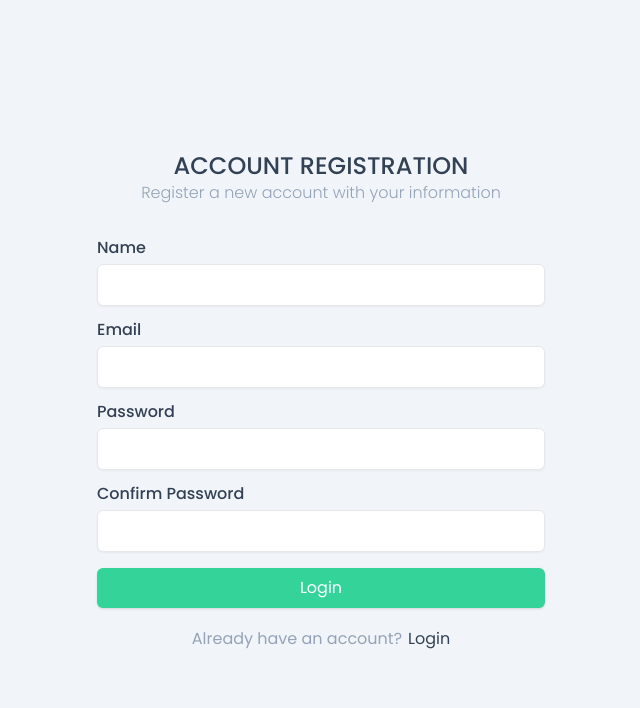
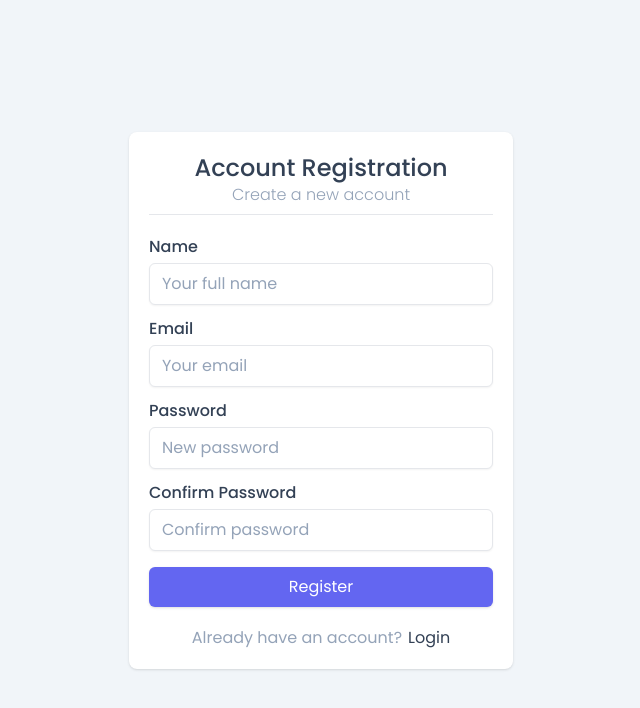
Before and after one commit to tauhid97k/e-commerce-sv-frontend, a Next.js app: page /register in a window 1280 px wide. Shown: the top 708 px of the page, without its empty margins (319-959 px from the left). Built offline with nearby package versions, Linux system fonts and the light colour scheme.

Commit message:
update form UI with card and default colors

```diff
--- a/app/(main)/(auth)/forgot-password/forgot-password-form.tsx
+++ b/app/(main)/(auth)/forgot-password/forgot-password-form.tsx
@@ -40,7 +40,11 @@ const ForgotPasswordForm = () => {
               <FormItem>
                 <FormLabel>Email</FormLabel>
                 <FormControl>
-                  <Input type='email' {...field} />
+                  <Input
+                    type='email'
+                    placeholder='Your account email'
+                    {...field}
+                  />
                 </FormControl>
                 <FormMessage />
               </FormItem>
--- a/app/(main)/(auth)/forgot-password/page.tsx
+++ b/app/(main)/(auth)/forgot-password/page.tsx
@@ -3,7 +3,7 @@ import ForgotPasswordForm from "./forgot-password-form"
 
 const ForgotPasswordPage = () => {
   return (
-    <>
+    <div className='card'>
       <div className='heading'>
         <h1 className='title'>Forgot Password?</h1>
         <p className='description'>
@@ -18,7 +18,7 @@ const ForgotPasswordPage = () => {
       >
         Go back to login?
       </Link>
-    </>
+    </div>
   )
 }
 
--- a/app/(main)/(auth)/layout.tsx
+++ b/app/(main)/(auth)/layout.tsx
@@ -1,7 +1,7 @@
 const AuthLayout = ({ children }: { children: React.ReactNode }) => {
   return (
     <div className='flex min-h-screen justify-center items-center py-4'>
-      <main className='w-full max-w-md'>{children}</main>
+      <main className='w-full max-w-sm'>{children}</main>
     </div>
   )
 }
--- a/app/(main)/(auth)/login/login-form.tsx
+++ b/app/(main)/(auth)/login/login-form.tsx
@@ -43,7 +43,7 @@ const LoginForm = () => {
               <FormItem>
                 <FormLabel>Email</FormLabel>
                 <FormControl>
-                  <Input type='email' {...field} />
+                  <Input type='email' placeholder='Your email' {...field} />
                 </FormControl>
                 <FormMessage />
               </FormItem>
@@ -56,7 +56,11 @@ const LoginForm = () => {
               <FormItem>
                 <FormLabel>Password</FormLabel>
                 <FormControl>
-                  <Input type='password' {...field} />
+                  <Input
+                    type='password'
+                    placeholder='Your password'
+                    {...field}
+                  />
                 </FormControl>
                 <FormMessage />
               </FormItem>
--- a/app/(main)/(auth)/login/page.tsx
+++ b/app/(main)/(auth)/login/page.tsx
@@ -3,7 +3,7 @@ import LoginForm from "./login-form"
 
 const LoginPage = () => {
   return (
-    <>
+    <div className='card'>
       <div className='heading'>
         <h1 className='title'>Account Login</h1>
         <p className='description'>Enter your account information</p>
@@ -18,7 +18,7 @@ const LoginPage = () => {
           Register
         </Link>
       </div>
-    </>
+    </div>
   )
 }
 
--- a/app/(main)/(auth)/register/page.tsx
+++ b/app/(main)/(auth)/register/page.tsx
@@ -3,12 +3,10 @@ import RegisterForm from "./register-form"
 
 const RegisterPage = () => {
   return (
-    <>
+    <div className='card'>
       <div className='heading'>
         <h1 className='title'>Account Registration</h1>
-        <p className='description'>
-          Register a new account with your information
-        </p>
+        <p className='description'>Create a new account</p>
       </div>
       <RegisterForm />
       <div className='flex gap-1.5 justify-center text-center mt-5'>
@@ -20,7 +18,7 @@ const RegisterPage = () => {
           Login
         </Link>
       </div>
-    </>
+    </div>
   )
 }
 
--- a/app/(main)/(auth)/register/register-form.tsx
+++ b/app/(main)/(auth)/register/register-form.tsx
@@ -33,7 +33,7 @@ const RegisterForm = () => {
 
   return (
     <Form {...form}>
-      <form onSubmit={form.handleSubmit(onSubmit)}>
+      <form onSubmit={form.handleSubmit(onSubmit)} autoComplete='off'>
         <FormFieldset disabled={form.formState.isSubmitting}>
           <FormField
             control={form.control}
@@ -42,7 +42,7 @@ const RegisterForm = () => {
               <FormItem>
                 <FormLabel>Name</FormLabel>
                 <FormControl>
-                  <Input {...field} />
+                  <Input placeholder='Your full name' {...field} />
                 </FormControl>
                 <FormMessage />
               </FormItem>
@@ -55,7 +55,7 @@ const RegisterForm = () => {
               <FormItem>
                 <FormLabel>Email</FormLabel>
                 <FormControl>
-                  <Input type='email' {...field} />
+                  <Input type='email' placeholder='Your email' {...field} />
                 </FormControl>
                 <FormMessage />
               </FormItem>
@@ -68,7 +68,11 @@ const RegisterForm = () => {
               <FormItem>
                 <FormLabel>Password</FormLabel>
                 <FormControl>
-                  <Input type='password' {...field} />
+                  <Input
+                    type='password'
+                    placeholder='New password'
+                    {...field}
+                  />
                 </FormControl>
                 <FormMessage />
               </FormItem>
@@ -81,7 +85,11 @@ const RegisterForm = () => {
               <FormItem>
                 <FormLabel>Confirm Password</FormLabel>
                 <FormControl>
-                  <Input type='password_confirmation' {...field} />
+                  <Input
+                    type='password'
+                    placeholder='Confirm password'
+                    {...field}
+                  />
                 </FormControl>
                 <FormMessage />
               </FormItem>
@@ -89,7 +97,7 @@ const RegisterForm = () => {
           />
         </FormFieldset>
         <Button isLoading={form.formState.isSubmitting} className='w-full'>
-          Login
+          Register
         </Button>
       </form>
     </Form>
--- a/app/globals.css
+++ b/app/globals.css
@@ -6,12 +6,17 @@ body {
   @apply font-poppins font-normal leading-snug text-dark bg-light;
 }
 
+/* Card */
+.card {
+  @apply p-5 rounded-lg bg-white shadow;
+}
+
 /* Heading */
 .heading {
-  @apply text-center relative mb-8;
+  @apply text-center relative border-b pb-2 mb-5;
 }
 .heading .title {
-  @apply text-xl sm:text-2xl uppercase font-medium;
+  @apply text-xl sm:text-2xl font-medium;
 }
 .heading .description {
   @apply text-muted font-light;
--- a/components/input.tsx
+++ b/components/input.tsx
@@ -11,7 +11,7 @@ const Input = React.forwardRef<HTMLInputElement, InputProps>(
       <input
         type={type}
         className={cn(
-          "flex items-center text-base w-full rounded-md border shadow-sm px-3 py-2 placeholder:text-muted bg-white focus-visible:outline-none focus-visible:border-primary focus-visible:ring-1 focus-visible:ring-primary",
+          "flex items-center text-base w-full rounded-md border shadow-sm px-3 py-2 placeholder:text-muted focus-visible:outline-none focus-visible:border-primary focus-visible:ring-1 focus-visible:ring-primary",
           className
         )}
         ref={ref}
--- a/tailwind.config.ts
+++ b/tailwind.config.ts
@@ -12,8 +12,8 @@ const config: Config = {
         poppins: ["var(--font-poppins)"],
       },
       colors: {
-        primary: "#34d399",
-        "primary-dark": "#10b981",
+        primary: "#6366f1",
+        "primary-dark": "#4f46e5",
         muted: "#94a3b8",
         light: "#f1f5f9",
         dark: "#334155",
```
